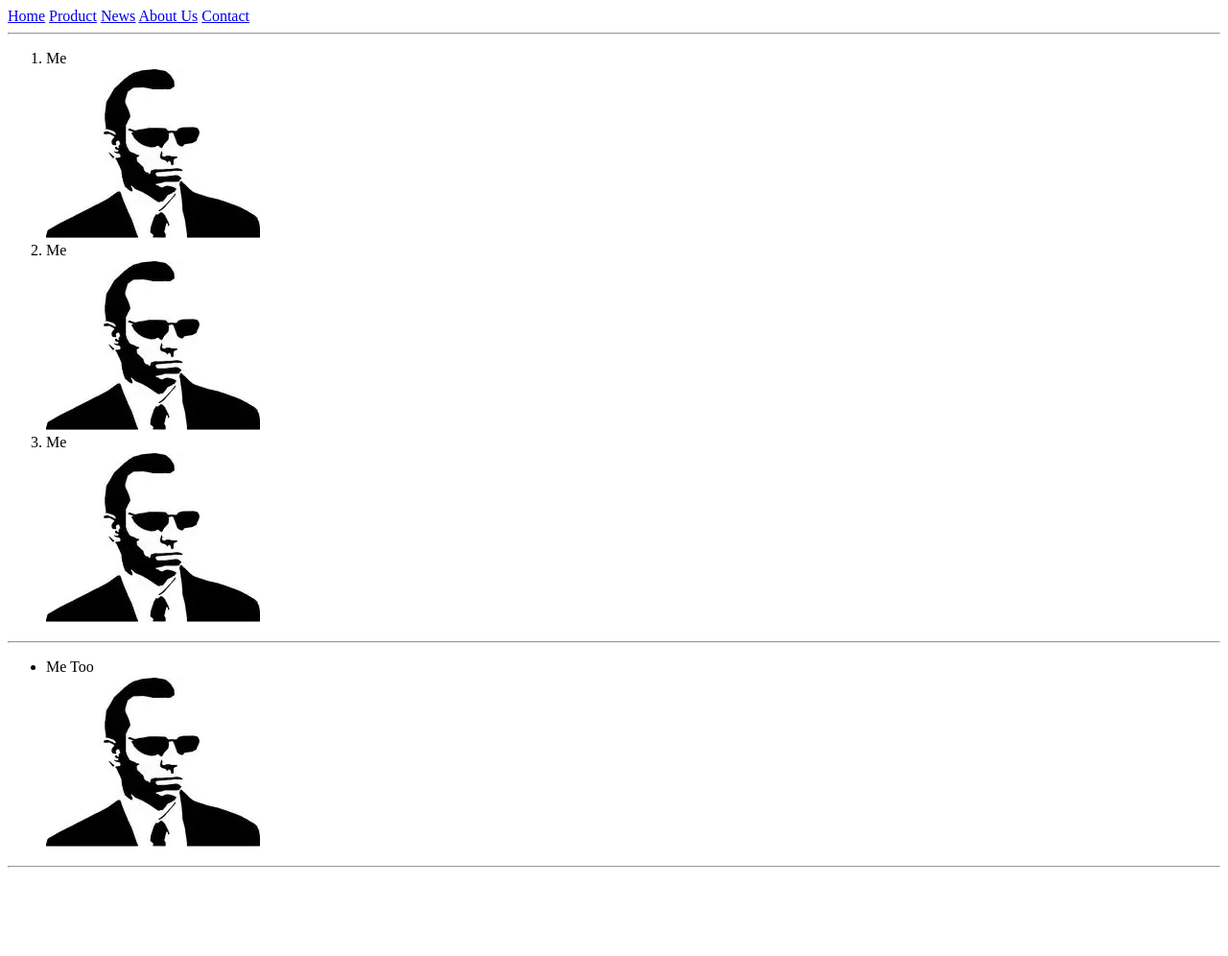
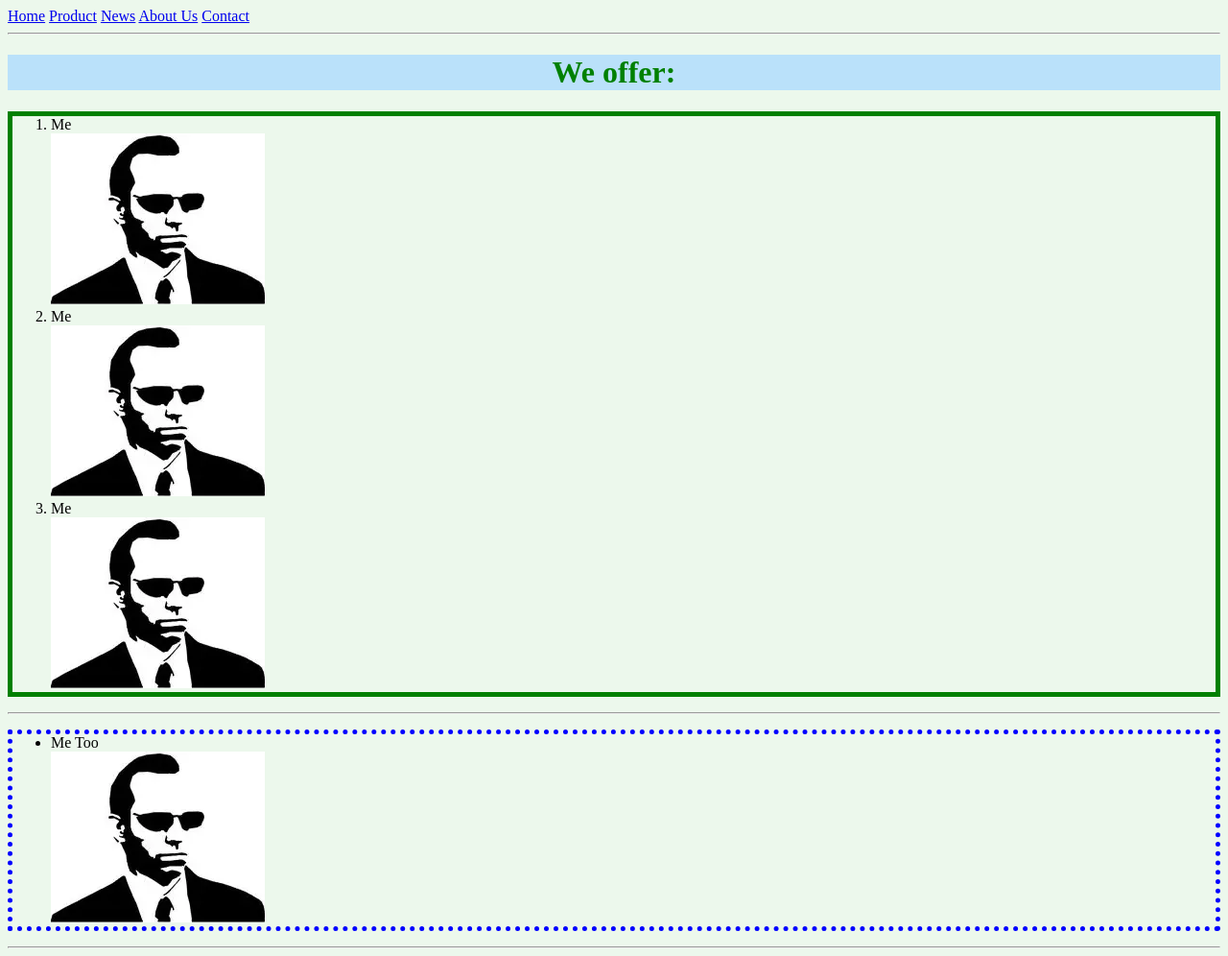
Before and after one commit to milan978gh/cs50-homepage, a plain HTML site: page Product.html in a window 1280 px wide. Shown: the whole page at 96% size. Before the commit the page ends 912 px from the top, so only its background shows below. Drawn offline with Linux system fonts and the light colour scheme.

Commit message:
css update

```diff
--- a/Product.html
+++ b/Product.html
@@ -1,6 +1,7 @@
 <!DOCTYPE html>
 <html>
     <head>
+        <link rel="stylesheet" href="css/styles.css">
         <title>Title Bre</title>
     </head>
     <body>
@@ -12,6 +13,8 @@
         <a href="Contact.html">Contact</a>
 
         <hr>
+
+        <h1>We offer:</h1>
 
         <ol>
             <li>Me</li>
--- a/css/styles.css
+++ b/css/styles.css
@@ -0,0 +1,22 @@
+body{
+    background-color: #ecf8ec;
+}
+
+h1{
+    color: green;
+    background-color: #bae1fa;
+    text-align: center;
+
+}
+
+ol{
+    border-width: 5px;
+    border-style: solid;
+    border-color: green;
+}
+
+ul{
+    border-width: 5px;
+    border-style: dotted;
+    border-color: blue;
+}
```
Also changed, not shown: About Us.html (+2 -1 lines), Contact.html (+4 -5 lines), Index.html (+2 -1 lines), News.html (+4 -5 lines).
